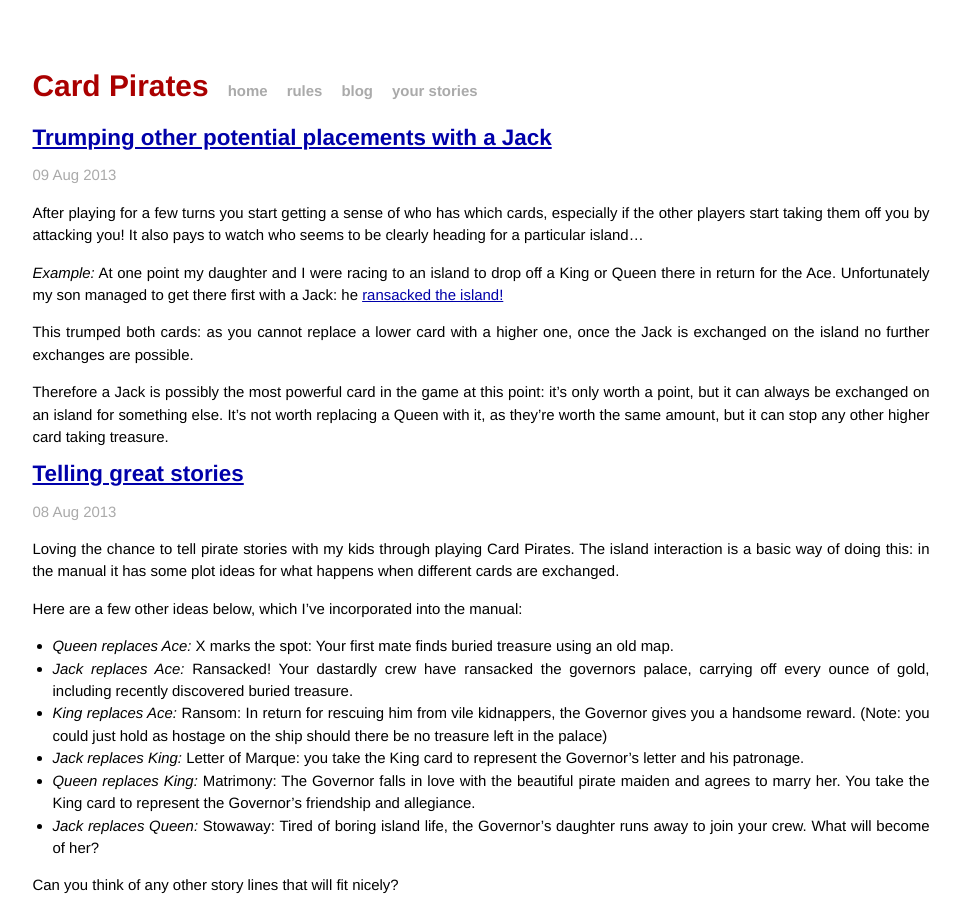
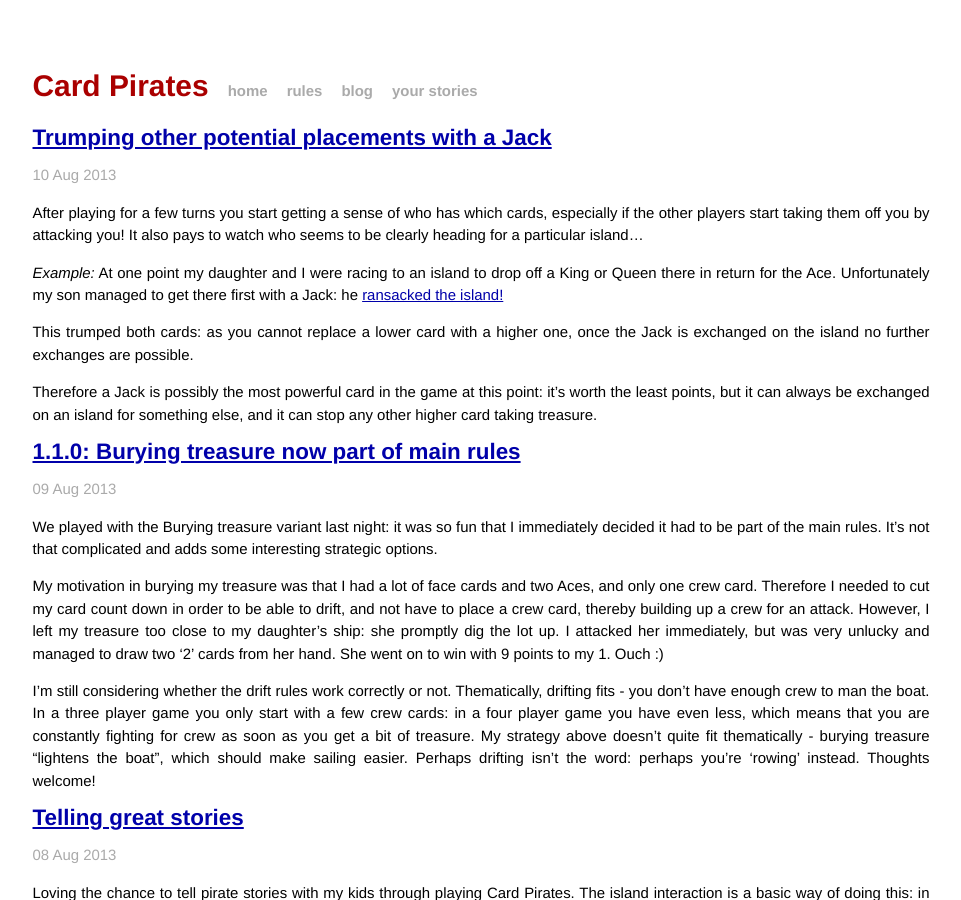
Before and after one commit to chrismdp/cardpirates, a Jekyll site: the page built from blog/index.md, in a window 1280 px wide and 900 px high. Shown: the whole window, without its empty margins (159-1120 px from the left). Built offline with Jekyll 4.4.1, drawn with Linux system fonts in a browser that asks for light colours.

Commit message:
burying treasure

```diff
--- /dev/null
+++ b/_posts/2013-08-09-burying-treasure.md
@@ -0,0 +1,12 @@
+---
+layout: post
+title:  "1.1.0: Burying treasure now part of main rules"
+tags: rules story
+
+---
+
+We played with the Burying treasure variant last night: it was so fun that I immediately decided it had to be part of the main rules. It's not that complicated and adds some interesting strategic options.
+
+My motivation in burying my treasure was that I had a lot of face cards and two Aces, and only one crew card. Therefore I needed to cut my card count down in order to be able to drift, and not have to place a crew card, thereby building up a crew for an attack. However, I left my treasure too close to my daughter's ship: she promptly dig the lot up. I attacked her immediately, but was very unlucky and managed to draw two '2' cards from her hand. She went on to win with 9 points to my 1. Ouch :)
+
+I'm still considering whether the drift rules work correctly or not. Thematically, drifting fits - you don't have enough crew to man the boat. In a three player game you only start with a few crew cards: in a four player game you have even less, which means that you are constantly fighting for crew as soon as you get a bit of treasure. My strategy above doesn't quite fit thematically - burying treasure "lightens the boat", which should make sailing easier. Perhaps drifting isn't the word: perhaps you're 'rowing' instead. Thoughts welcome!
--- a/_posts/2013-08-09-trumping-other-placement-with-a-jack.md
+++ b/_posts/2013-08-10-trumping-other-placement-with-a-jack.md
@@ -12,4 +11,4 @@
 
 This trumped both cards: as you cannot replace a lower card with a higher one, once the Jack is exchanged on the island no further exchanges are possible.
 
-Therefore a Jack is possibly the most powerful card in the game at this point: it's only worth a point, but it can always be exchanged on an island for something else. It's not worth replacing a Queen with it, as they're worth the same amount, but it can stop any other higher card taking treasure.
+Therefore a Jack is possibly the most powerful card in the game at this point: it's worth the least points, but it can always be exchanged on an island for something else, and it can stop any other higher card taking treasure.
--- a/rules/index.md
+++ b/rules/index.md
@@ -5,7 +5,7 @@
 
 <h2>{{ page.title }}</h2>
 
-*version 1.0.2*
+*version 1.1.0*
 
 {% include ad-skyscraper.html %}
 
@@ -61,6 +61,12 @@
 If you have landed on another player ship on a sea space, resolve the attack (see below.) You must end your turn when moving onto a space with another ship, you cannot sail past them.
 
 After any attack is resolved, your turn is over, and play passes to the left.
+
+## Burying treasure
+
+When placing a card face up to sail from an island or sea space, you have the additional option of placing any number of any type of card face down beneath the face up card. These cards are then picked up by any player (including yourself) which sails to that square in future.
+
+You can use this to bury treasure to retrieve later, or leave useless cards as a decoy!
 
 ## The '2' crew cards
 
```
Also changed, not shown: other parts of _posts/2013-08-10-trumping-other-placement-with-a-jack.md (+0 -1 lines), other parts of rules/index.md (+0 -6 lines).
